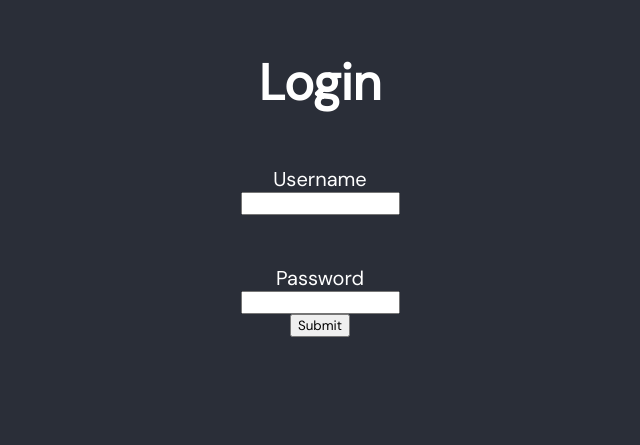
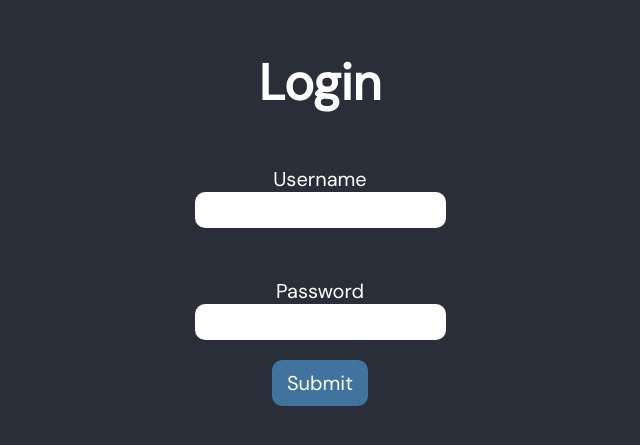
Before and after one commit to J4CKINS/jackatkins.dev_old, a Flask app: page /admin/login/ in a window 1280 px wide. Shown: the part 41-486 px from the top of the page, without its empty margins (320-960 px from the left). Run offline with Flask 2, Linux system fonts and the light colour scheme.

Commit message:
updated login screen

```diff
--- a/static/css/global.css
+++ b/static/css/global.css
@@ -33,9 +33,22 @@ button:hover {
     font-size: 22px;
     cursor: pointer;
 }
+button:focus {
+    outline:none;
+}
 
 input {
+    font-size: 20px;
+    padding: 5px 10px;
+    border-radius: 10px;
+    border: none;
     color:black;
+    transition: all ease-in .2s;
+}
+input:focus {
+    border-radius: 20px;
+    border: #65b9fd solid 2px;
+    outline: none;
 }
 
 /* CLASSES */
@@ -62,6 +75,24 @@ input {
 }
 .content-break-tiny {
     margin-top:10px;
+}
+
+.submit {
+    color:white;
+    font-size: 20px;
+    background-color: #40739e;
+    padding: 10px 15px;
+    border-radius: 10px;
+    border: none;
+
+    transition: all ease-in .2s;
+    -webkit-transition: all ease-in .2s;
+    -moz-transition: all ease-in .2s;
+    -o-transition: all ease-in .2s;
+}
+.submit:hover {
+    font-size: 22px;
+    cursor: pointer;
 }
 
 
--- a/templates/login.html
+++ b/templates/login.html
@@ -11,7 +11,7 @@
         <p class="content-break">Password</p>
         <input type="password" name="pass">
         <br>
-        <input type="submit">
+        <input type="submit" class="submit content-break-small">
     </form>
 </div>
 {% endblock %}
```
